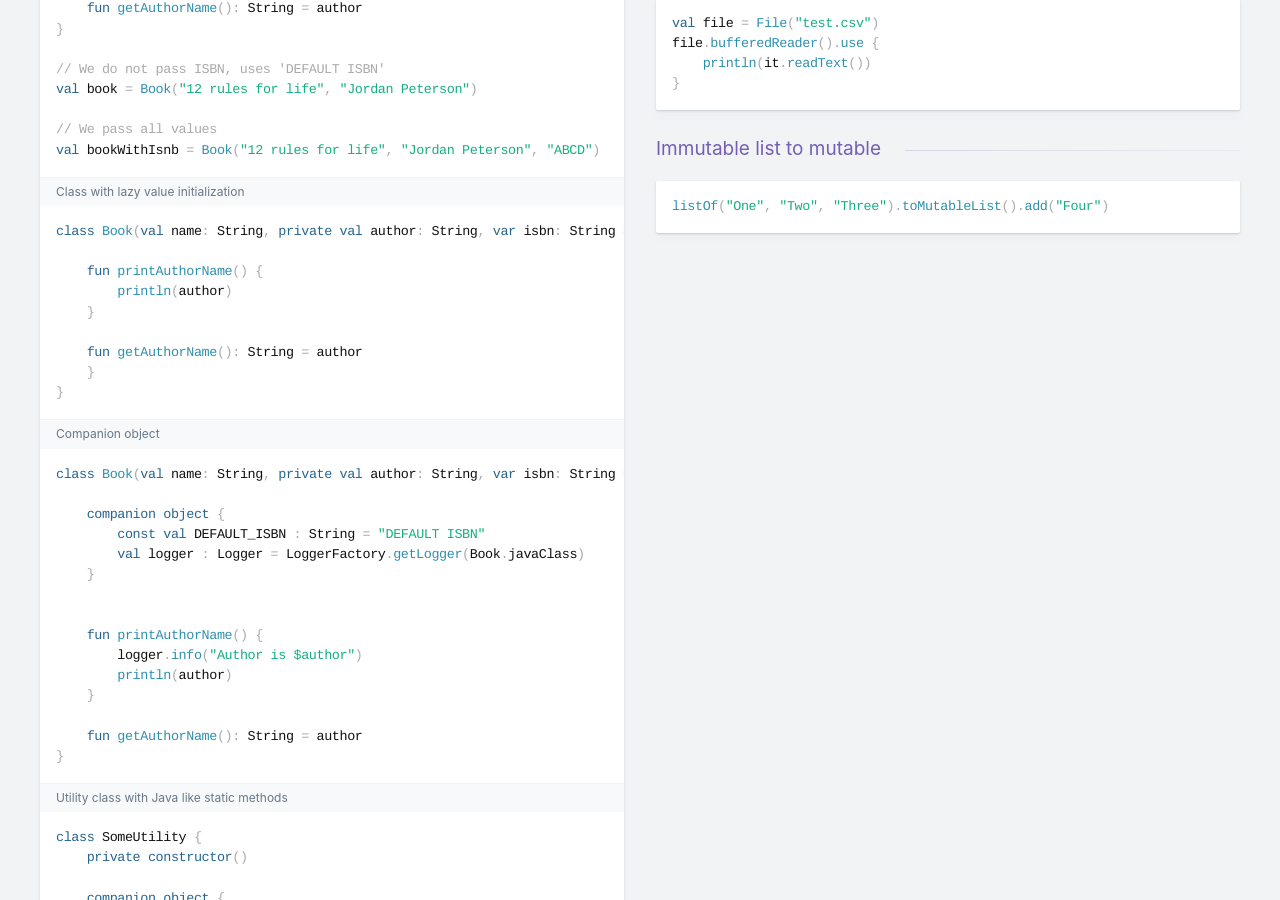
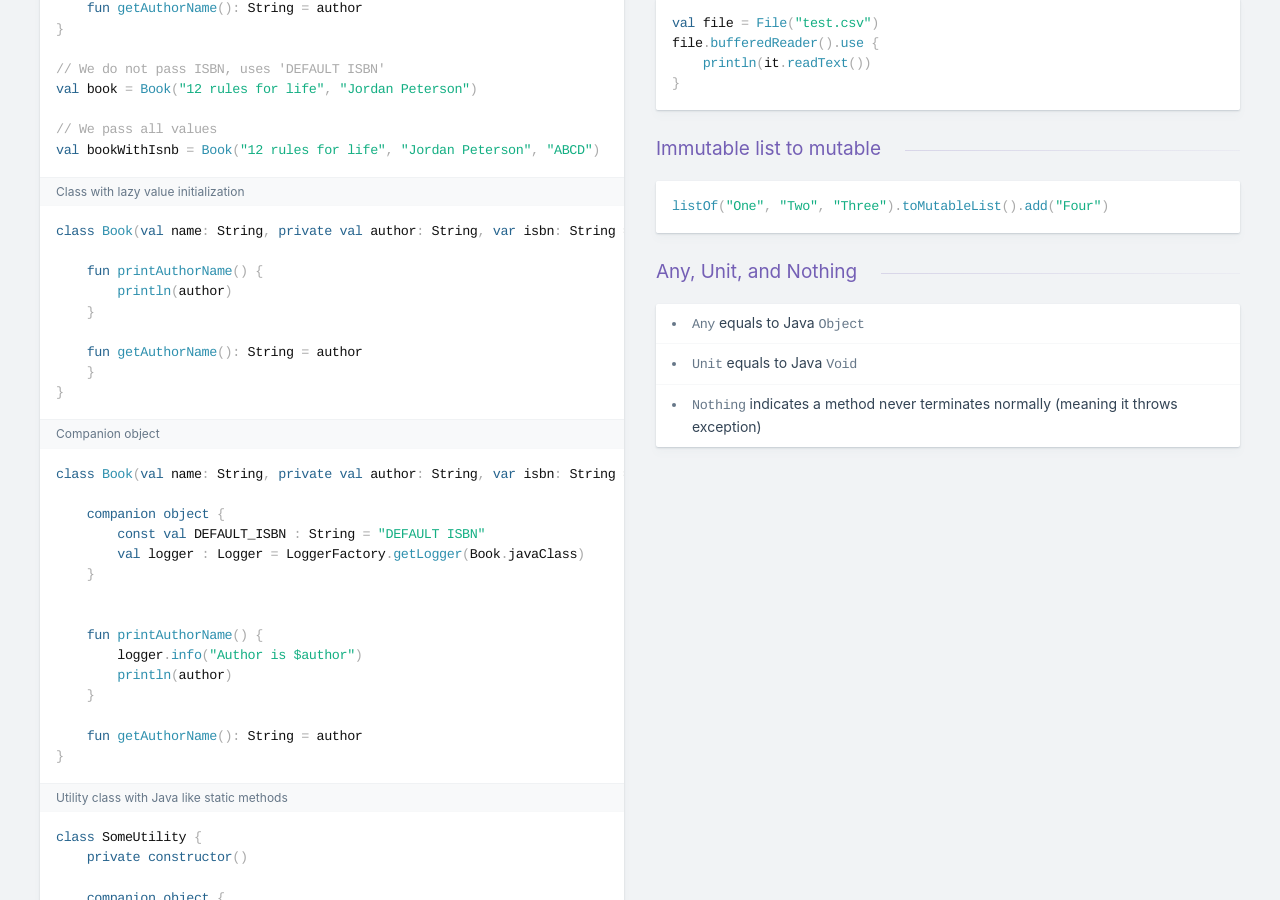
Before and after one commit to kasramp/cheat-sheet-factory, a Jekyll site: the page built from kotlin/kotlin.md, in a window 1280 px wide and 900 px high, scrolled down 3528 px. Built offline with Jekyll 4.4.1, drawn with Linux system fonts in a browser that asks for light colours; nearby versions of some CDN libraries.

Commit message:
Update kotlin.md

````diff
--- a/kotlin/kotlin.md
+++ b/kotlin/kotlin.md
@@ -472,3 +472,9 @@ file.bufferedReader().use {
 ```kotlin
 listOf("One", "Two", "Three").toMutableList().add("Four")
 ```
+
+### Any, Unit, and Nothing
+
+- `Any` equals to Java `Object`
+- `Unit` equals to Java `Void`
+- `Nothing` indicates a method never terminates normally (meaning it throws exception)
````
Also changed, not shown: other parts of kotlin/kotlin.md (+1 -1 lines).
